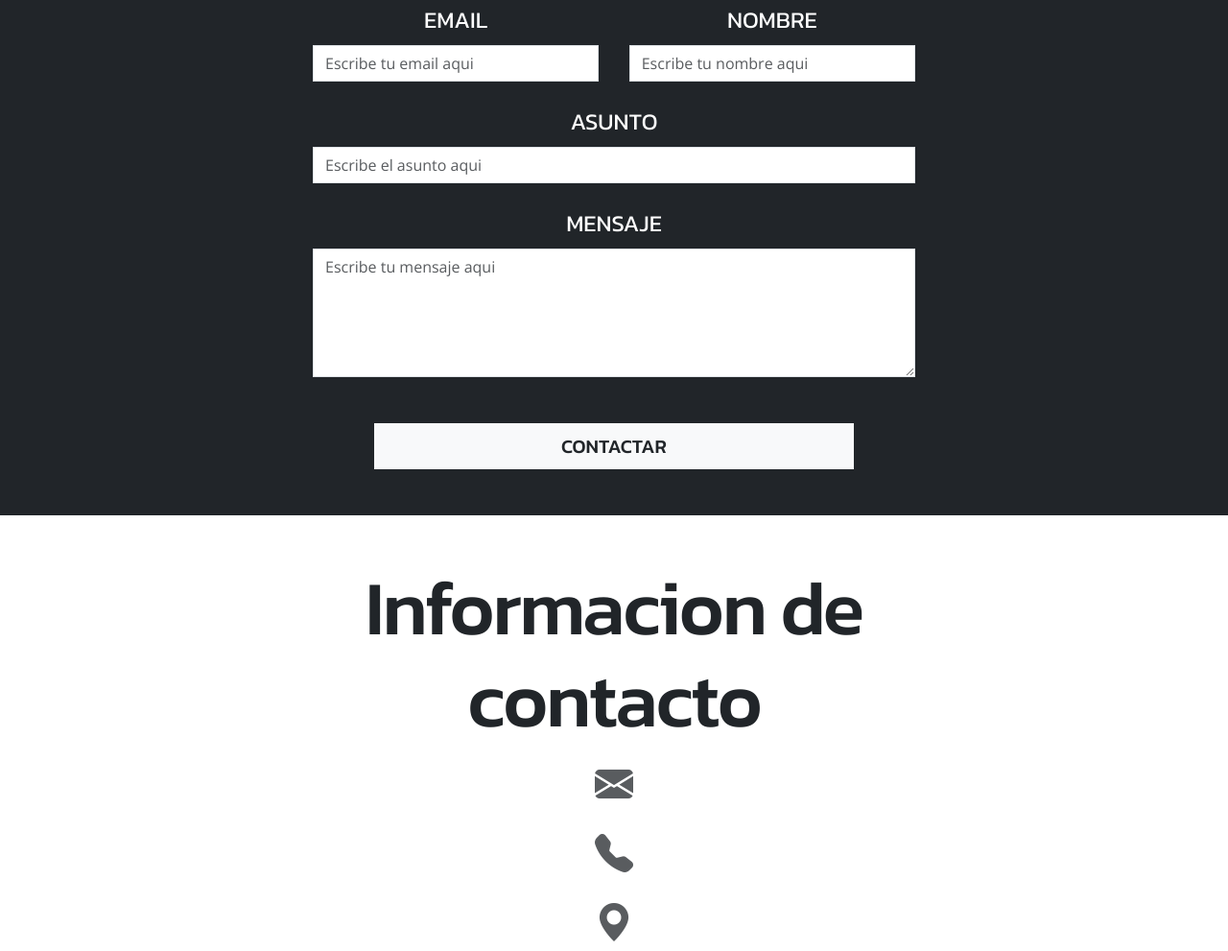
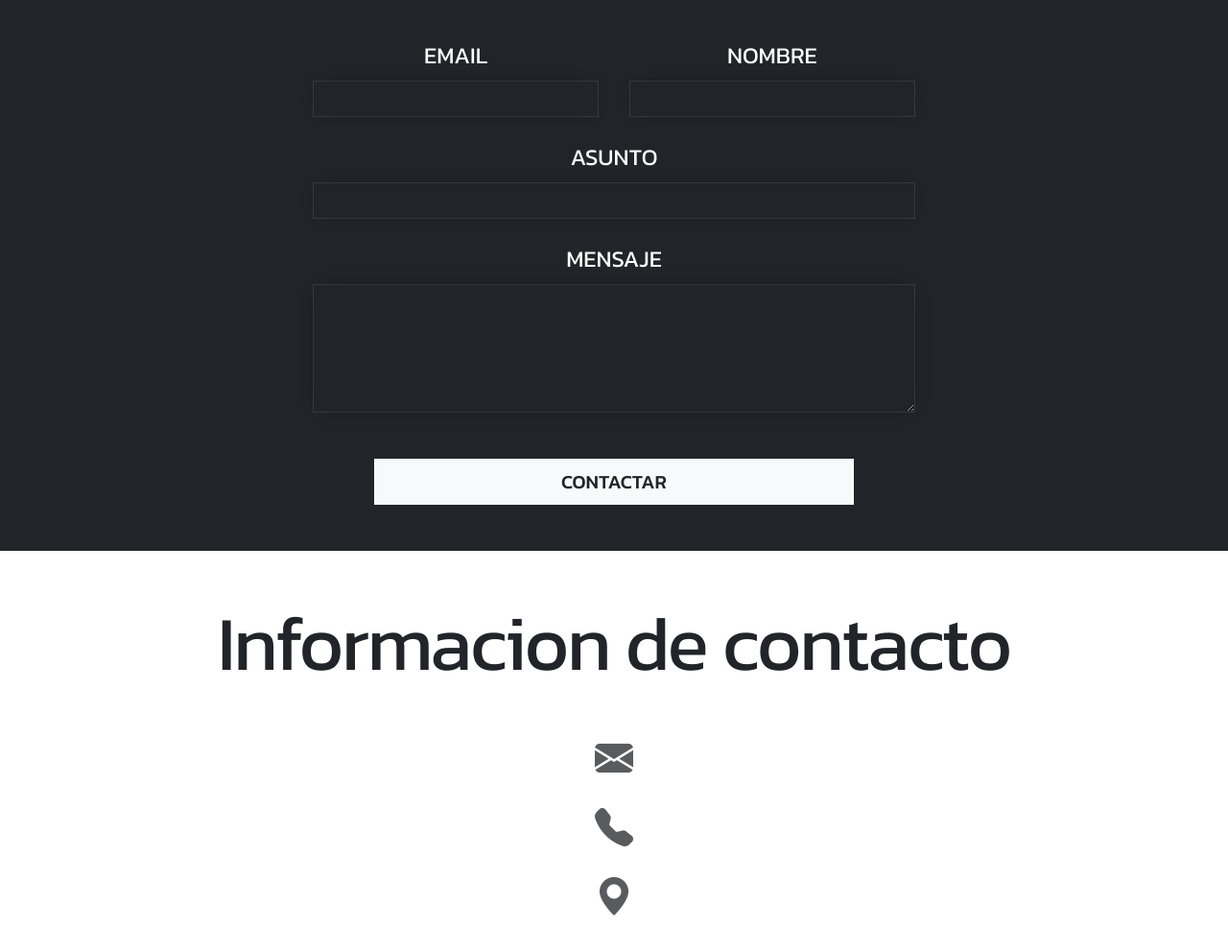
Before and after one commit to redmor1/Proyecto-Final-IntroFrontEnd, a plain HTML site: page index.html in a window 1280 px wide. Shown: the part 898-1889 px from the top of the page at 96% size. Drawn offline with nearby package versions, Linux system fonts and the light colour scheme; no server answers.

Commit message:
Modificar apariencia del formulario de contacto

```diff
--- a/index.html
+++ b/index.html
@@ -50,7 +50,7 @@
       </nav>
 
 
-      <section class="container-fluid mt-5 pt-2" id="inicio">
+      <section class="container-fluid mt-5 pt-2 pb-4" id="inicio">
         <div class="row justify-content-center">
             <div class="col-12 d-flex justify-content-center mb-5">
                 <img class="img rounded" src="https://via.placeholder.com/150" alt="Foto de perfil de una persona" height="150" id="fotoPerfil">
@@ -81,17 +81,17 @@
                 <div class="col-12 d-block d-md-flex justify-content-between">
                     <div class="col-12 contacto-email">
                         <label for="email" class="form-label fw-normal fs-4 contacto-label">EMAIL</label>
-                        <input class="form-control rounded-0 mb-4 col-md-6" type="email" name="email" placeholder="Escribe tu email aqui" required>
+                        <input class="form-control rounded-0 mb-4 col-md-6 bg-dark text-white pl-0" type="email" name="email" required>
                     </div>
                     <div class="col-12 col-md-5 contacto-nombre">
                         <label for="nombre" class="form-label fw-normal fs-4 contacto-label">NOMBRE</label>
-                        <input class="form-control rounded-0 mb-4" type="text" name="nombre" placeholder="Escribe tu nombre aqui" required>
+                        <input class="form-control rounded-0 mb-4 bg-dark text-white" type="text" name="nombre" required>
                     </div>
                 </div>
                 <label for="asunto" class="form-label fw-normal fs-4 contacto-label">ASUNTO</label>
-                <input class="form-control rounded-0 mb-4" type="text" name="asunto" placeholder="Escribe el asunto aqui" required>
+                <input class="form-control rounded-0 mb-4 bg-dark text-white" type="text" name="asunto" required>
                 <label for="mensaje" class="form-label fw-normal fs-4 contacto-label">MENSAJE</label>
-                <textarea class="form-control rounded-0" type="text" rows="5" name="mensaje" placeholder="Escribe tu mensaje aqui" required></textarea>
+                <textarea class="form-control rounded-0 bg-dark text-white" type="text" rows="5" name="mensaje" required></textarea>
             </div>
             <div class="col-12 d-flex justify-content-center mb-5">
                 <button class="btn btn-light btn-lg rounded-0 w-100 boton-contacto fw-bold text-dark">CONTACTAR</button>
@@ -100,10 +100,10 @@
         </div>
     </section>
 
-    <section class="container-fluid text-dark">
+    <section class="container-fluid text-dark mt-5">
 
-        <div class="col-12 col-md-8 mx-auto mb-3 mt-5 text-center">
-            <h1 class="display-1 titulo fw-bold">Informacion de contacto</h1>
+        <div class="col-12 col-md-8 mx-auto mb-5 mt-5 text-center">
+            <h1 class="display-1 titulo fw-normal">Informacion de contacto</h1>
         </div>
         <div class="col-6 mx-auto text-center">
             <div class="col-12 fw-bold">
--- a/styles.css
+++ b/styles.css
@@ -32,6 +32,15 @@ body {
     font-weight:500!important;
 }
 
+.fs-6 {
+    font-size:1.1rem!important;
+}
+
+.form-control {
+    border: 1px solid rgba(255, 255, 255, .1);
+    box-shadow: 0px 0px 17px -10px #000000;
+
+}
 
 @media (min-width: 768px) {
     .contacto-email, .contacto-nombre {
```
